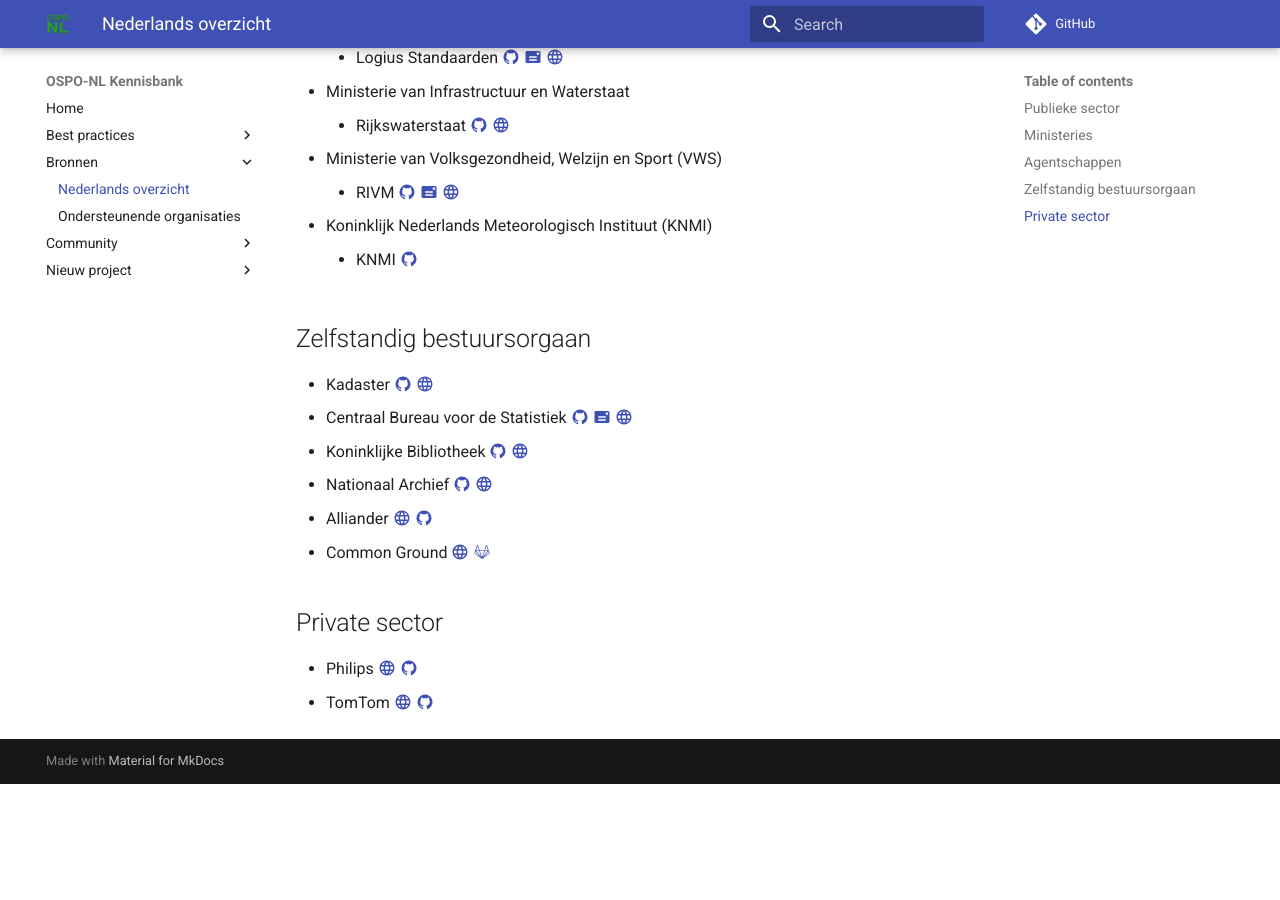
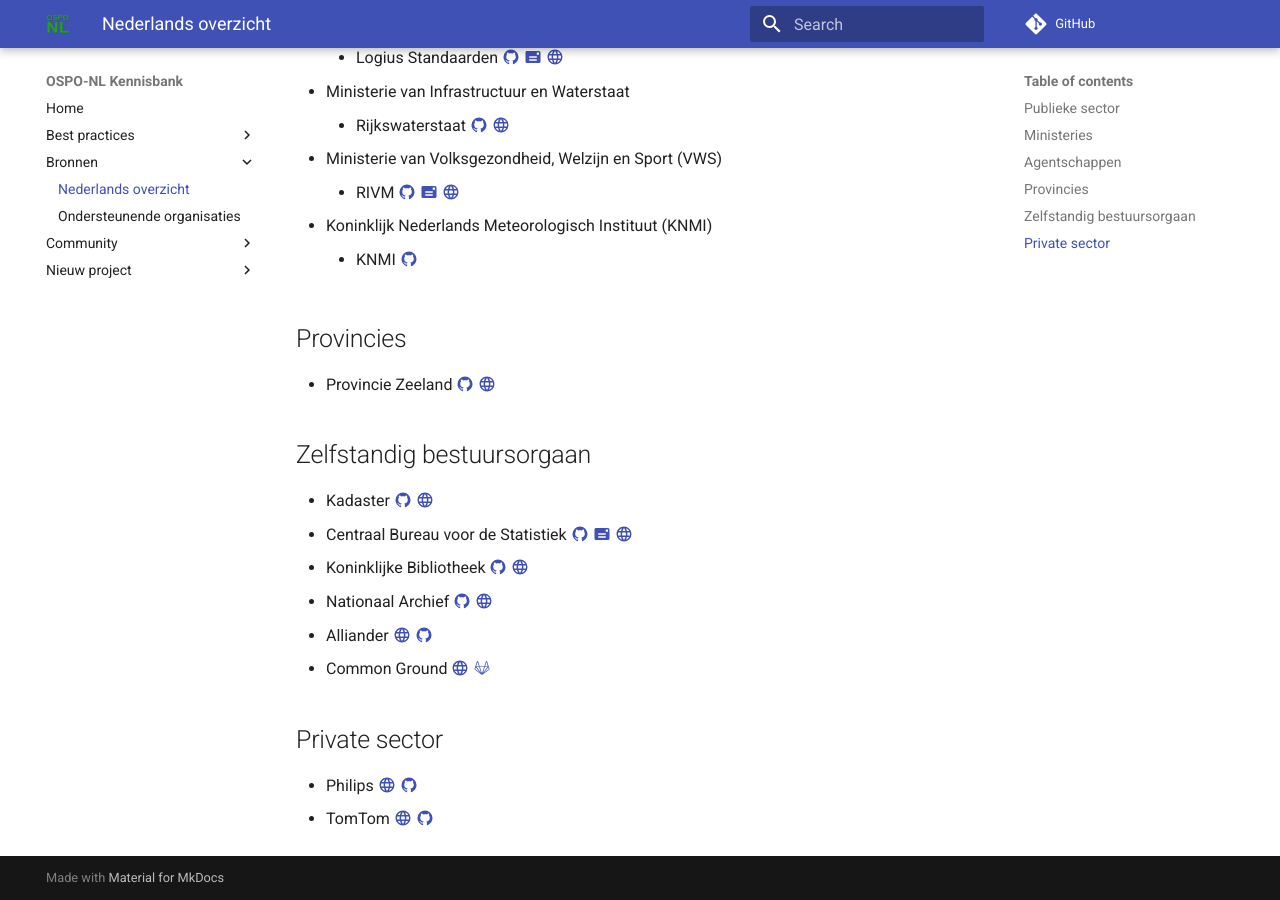
Before and after one commit to ospo-nl/kennisbank, an MkDocs documentation site: the page built from docs/bronnen/nederlands-overzicht.md, in a window 1280 px wide and 900 px high, scrolled down 1407 px. Built offline with MkDocs 1.6.1 and Material for MkDocs 9.7.7, drawn with Linux system fonts in a browser that asks for light colours; comment, search, counter and statistics services are not loaded; before the commit the page ends 2191 px from its top, so only the background shows below that.

Commit message:
Update nederlands-overzicht.md (#84)
Added the Provincie Zeeland

Signed-off-by: Thieu Caris <thieu_caris@yahoo.com>

```diff
--- a/docs/bronnen/nederlands-overzicht.md
+++ b/docs/bronnen/nederlands-overzicht.md
@@ -58,6 +58,10 @@
 - Koninklijk Nederlands Meteorologisch Instituut (KNMI)
     - KNMI [:material-github:](https://gitlab.com/KNMI-OSS/)
 
+## Provincies
+- Provincie Zeeland [:material-github:](https://github.com/ProvincieZeeland)
+      [:material-web:](https://www.zeeland.nl)
+
 ## Zelfstandig bestuursorgaan
 - Kadaster [:material-github:](https://github.com/Kadaster)
       [:material-web:](https://www.kadaster.nl)
```
